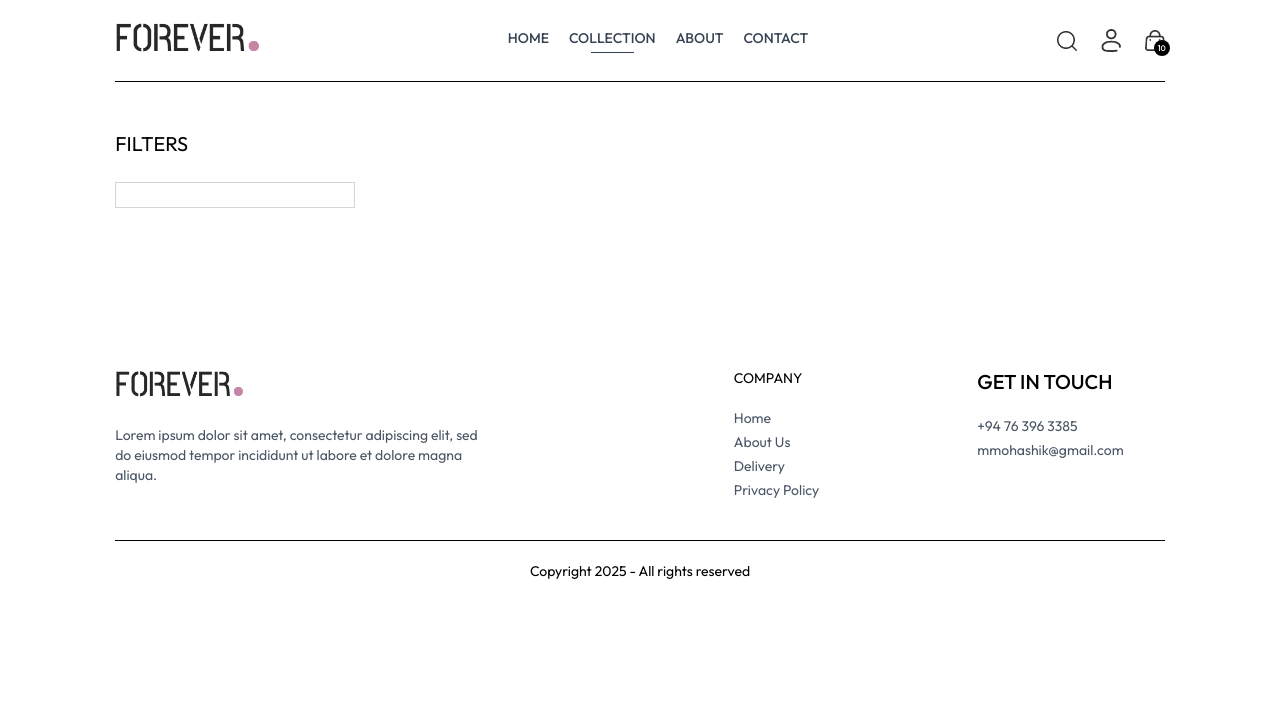
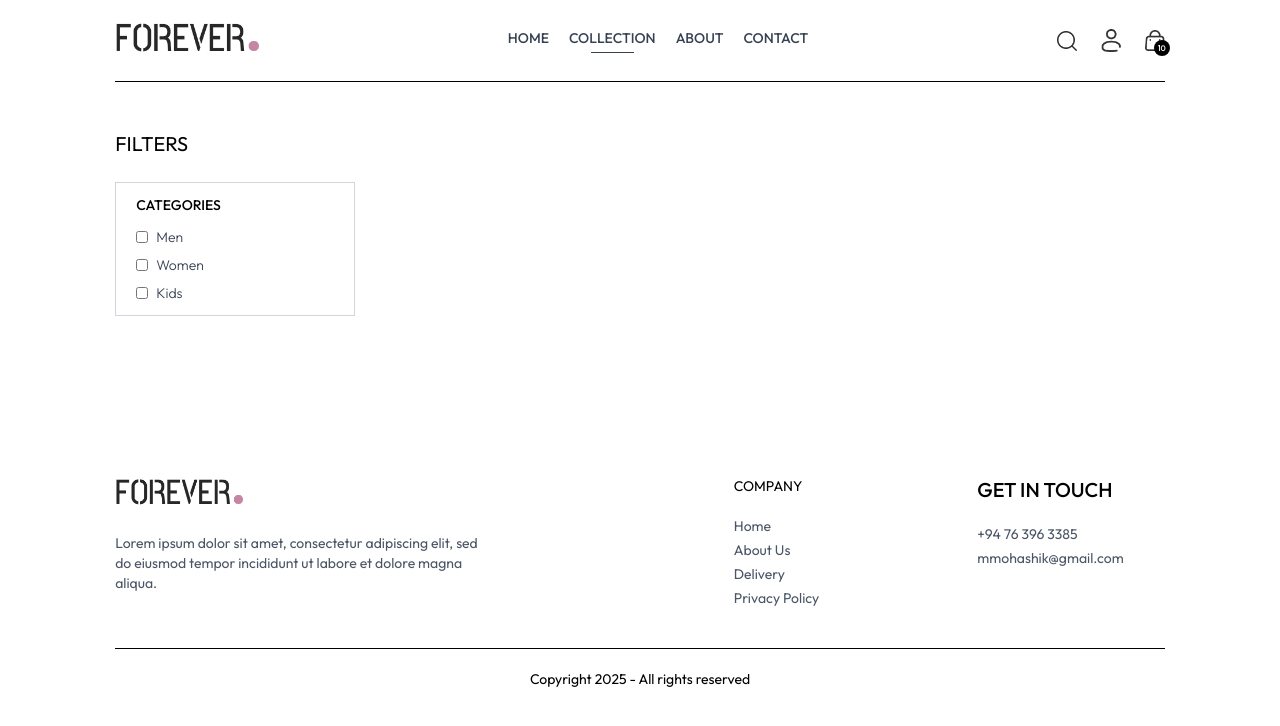
Before and after one commit to mmohashik/E-Commerce, a React (Vite) app in the folder frontend/: page /collection in a window 1280 px wide. Shown: the top 726 px of the page. Built offline with nearby package versions, Linux system fonts and the light colour scheme.

Commit message:
Main Categories added

```diff
--- a/frontend/src/pages/Collection.jsx
+++ b/frontend/src/pages/Collection.jsx
@@ -17,7 +17,20 @@
         </p>
 
         <div className={`border border-gray-300 pl-5 py-3 mt-6 ${showFilter ? '' : 'hidden'} sm:block`}>
-          {/* Add filter content here */}
+          <p className='mb-3 text-sm font-medium'>CATEGORIES</p>
+          <div className='flex flex-col gap-2 text-sm font-light text-gray-700'>
+            <p className='flex gap-2'>
+              <input className='w-3' type='checkbox' value={'Men'}/> Men
+            </p>
+
+            <p className='flex gap-2'>
+              <input className='w-3' type='checkbox' value={'Women'}/> Women
+            </p>
+
+            <p className='flex gap-2'>
+              <input className='w-3' type='checkbox' value={'Kids'}/> Kids
+            </p>
+          </div>
         </div>
       </div>
     </div>
```
